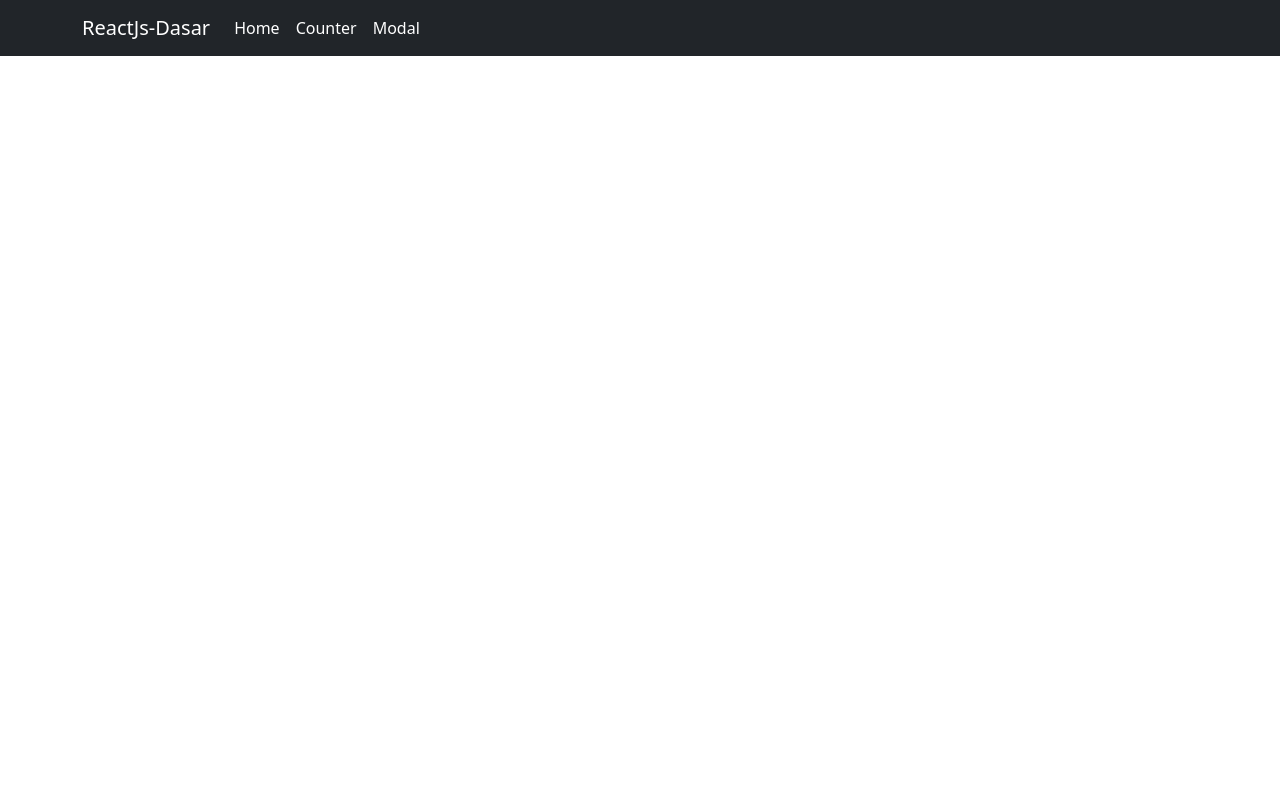
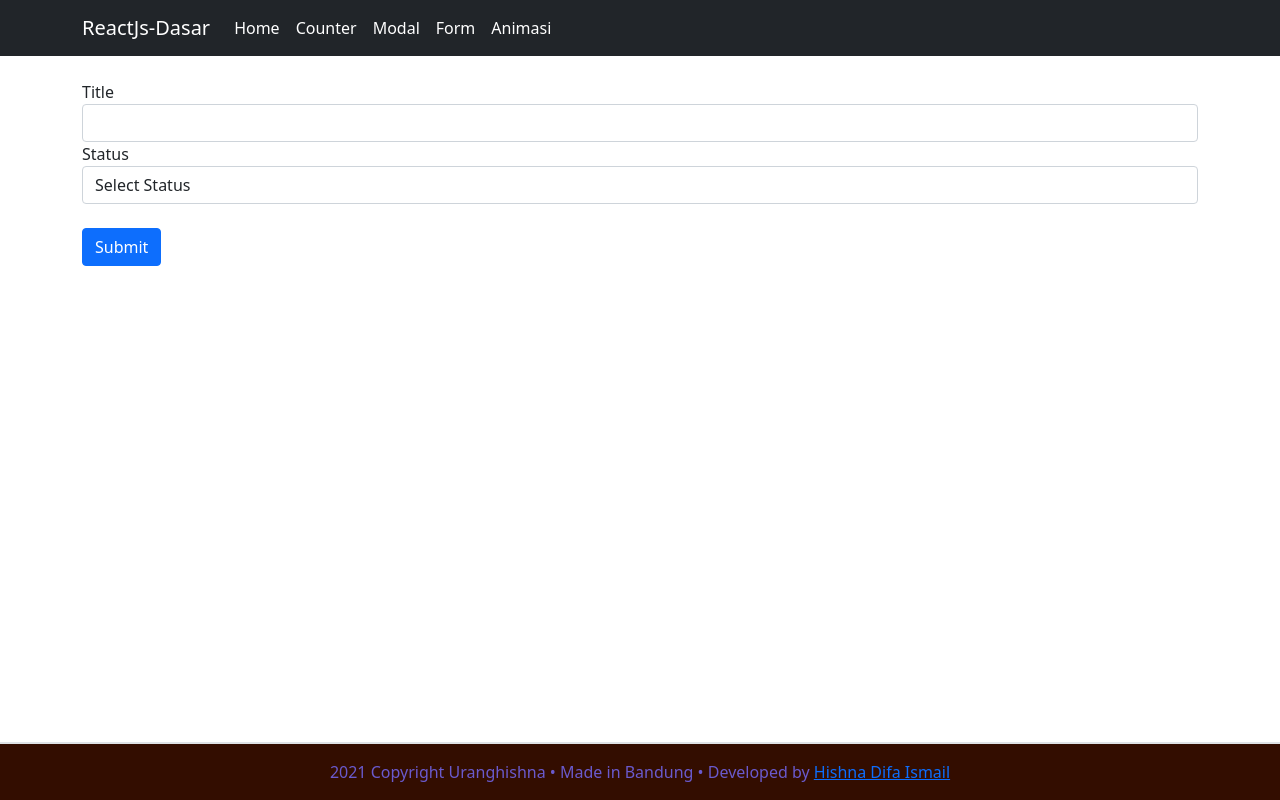
Before and after one commit to uranghishna/Fundamental-Reactjs, a React (Create React App) app: page /form in a window 1280 px wide. Built offline with nearby package versions, Linux system fonts and the light colour scheme.

Commit message:
fundamental react styling

```diff
--- a/src/App.css
+++ b/src/App.css
@@ -19,5 +19,15 @@
 }
 
 .button-no:hover {
-  background-color: rgb(243, 64, 40);
+  background-color: rgb(170, 170, 170);
 }
+
+.footer{
+   position: fixed;
+   left: 0;
+   bottom: 0;
+   width: 100%;
+   background-color: rgb(51, 13, 0);
+   color: slateblue;
+   text-align: center;
+}
--- a/src/App.js
+++ b/src/App.js
@@ -4,6 +4,8 @@ import 'bootstrap/dist/css/bootstrap.min.css';
 import Home from "./pages/Home";
 import Counter from "./pages/Counter";
 import ModalPage from "./pages/ModalPage";
+import Form from "./pages/Form";
+import Animasi from "./pages/Animasi";
 import NavbarComp from "./components/NavbarComp";
 import {
   BrowserRouter as Router,
@@ -11,6 +13,7 @@ import {
   Route,
   Link
 } from "react-router-dom";
+import Footer from "./components/Footer";
 
 
 const App = () => {
@@ -33,9 +36,12 @@ const App = () => {
           <Route exact path="/modalpage">
             <ModalPage />
           </Route>
+          <Route exact path="/form" component={Form} />
+          <Route exact path="/animasi" component={Animasi} />
         </Switch>
       </div>
     </Router>
+    <Footer />
     </div>
   );
 };
--- a/src/components/Footer.js
+++ b/src/components/Footer.js
@@ -2,9 +2,17 @@ import React from "react";
 
 const Footer = () => {
   return(
-    <nav style={{ backgroundColor: "green"}}>
-      <h1>ini adalah Footer</h1>
-    </nav>
+    <div>
+      <footer className="footer mt-5 border-top">
+          <div className="container-fluid">
+              <div className="row border-top justify-content-center align-items-center pt-3">
+                  <div className="col-auto text-gray-500 font-weight-light mb-3">
+                      2021 Copyright Uranghishna • Made in Bandung • Developed by <a href="https://uranghishna.github.io/">Hishna Difa Ismail</a>
+                  </div>
+              </div>
+          </div>
+      </footer>
+    </div>
   );
 };
 
--- a/src/components/NavbarComp.js
+++ b/src/components/NavbarComp.js
@@ -12,6 +12,8 @@ const NavbarComp = () => {
                 <Nav.Link href="/" className="text-white">Home</Nav.Link>
                 <Nav.Link href="/counter" className="text-white">Counter</Nav.Link>
                 <Nav.Link href="/modalpage" className="text-white">Modal</Nav.Link>
+                <Nav.Link href="/form" className="text-white">Form</Nav.Link>
+                <Nav.Link href="/animasi" className="text-white">Animasi</Nav.Link>
             </Nav>
             </Navbar.Collapse>
         </Container>
--- /dev/null
+++ b/src/pages/Animasi.js
@@ -0,0 +1,11 @@
+import React from 'react'
+
+const Animasi = () => {
+    return (
+        <div>
+
+        </div>
+    )
+}
+
+export default Animasi
--- /dev/null
+++ b/src/pages/Form.js
@@ -0,0 +1,38 @@
+import React, { useState } from 'react'
+
+const Form = () => {
+    const [form, setForm] = useState({
+      title: "",
+      status: "",
+    });
+
+    const {title,status} = form;
+
+    const onChange = (e) => {
+      setForm({ ...form, [e.target.name]: e.target.value});
+    };
+
+    return (
+        <div className="container mt-4">
+          <form onSubmit={() => alert(JSON.stringify(form))}>
+              <div className="form-group">
+                  <label>Title</label>
+                <input name="title" value={title} onChange={(e) => onChange(e)} type="text" class="form-control" />
+              </div>
+              <div className="form-group">
+                  <label>Status</label>
+                <select name="status" value={status} onChange={(e) => onChange(e)} class="form-control">
+                    <option value="" holder>Select Status</option>
+                    <option value="done" holder>Done</option>
+                    <option value="notDone" holder>Not Done</option>
+                </select>
+              </div>
+              <div className="mt-4">
+                  <button type="submit" className="btn btn-primary btn-block">Submit</button>
+              </div>
+          </form>
+        </div>
+    )
+}
+
+export default Form
--- a/src/pages/ModalPage.js
+++ b/src/pages/ModalPage.js
@@ -9,7 +9,7 @@ const ModalPage = () => {
 
 
     return (
-        <div className="container">
+        <div className="container mt-4">
             <Button variant="primary" onClick={handleShow}>
             Cobain klik ini yuk !!
             </Button>
```
